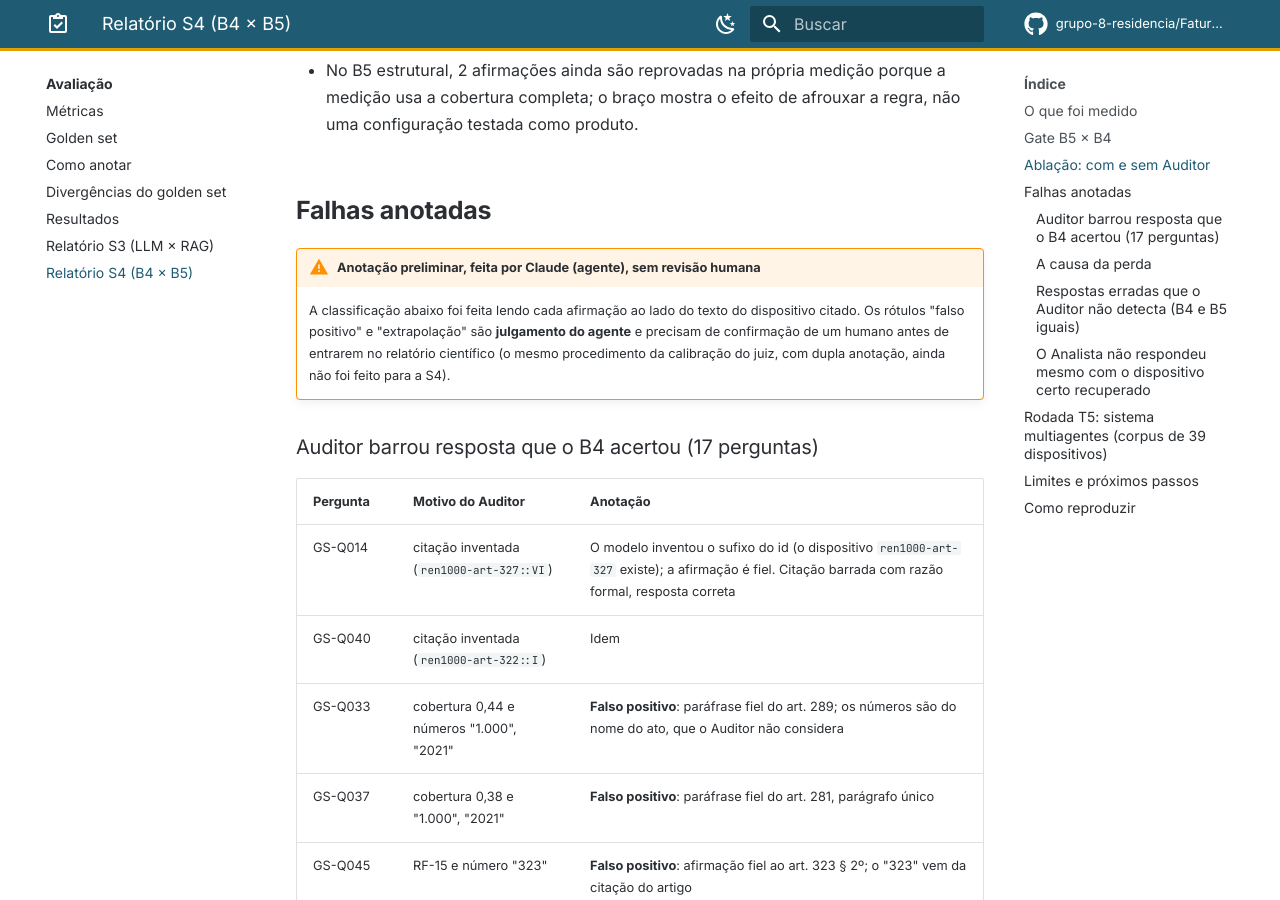
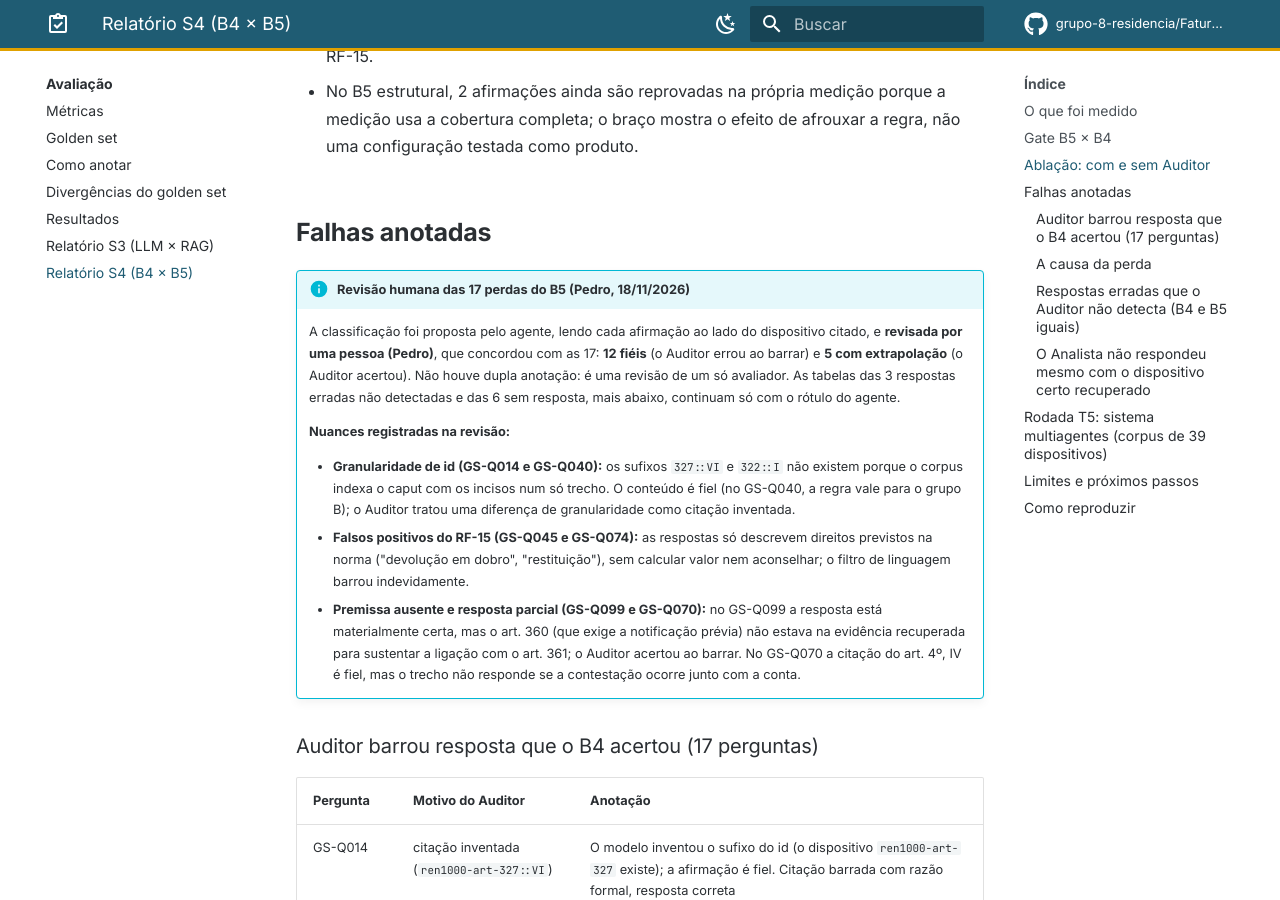
Before and after one commit to grupo-8-residencia/Fatura-Aberta, an MkDocs documentation site: the page built from docs/avaliacao/relatorio-s4.md, in a window 1280 px wide and 900 px high, scrolled down 3972 px. Built offline with MkDocs 1.6.1 and Material for MkDocs 9.7.7, drawn with Linux system fonts in a browser that asks for light colours; plug-ins that fetch from the network failed and are left out; comment, search, counter and statistics services are not loaded; some of the changed text lies outside the part shown.

Commit message:
docs(avaliacao): revisão humana das 17 perdas do B5 e decisão de adotar o T5 (#37)
O Pedro revisou as 17 classificações do agente e concordou com todas (12 fiéis barradas pelo
Auditor, 5 com extrapolação real), com as nuances registradas: granularidade de id do corpus,
falsos positivos do RF-15 em termos da norma e premissa ausente na evidência (GS-Q099).
Decisão de 18/11/2026: o produto adota o T5. Sem dupla anotação; as outras tabelas seguem com
rótulo do agente.

Co-Authored-By: Claude Opus 5.5 <noreply@anthropic.com>

```diff
--- a/docs/avaliacao/relatorio-s4.md
+++ b/docs/avaliacao/relatorio-s4.md
@@ -3,10 +3,10 @@
 !!! warning "Resultado negativo para o B5 como foi construído"
     O Auditor da #36 elimina as afirmações sem suporte (15,0% das respostas do B4 → 0%), mas ao custo de
     **14,2 pontos de acerto** (91,7% → 77,5%; McNemar exato p = 1,5×10⁻⁵, 17 perguntas perdidas e nenhuma
-    ganha). Pelo gate da S4 (`index.md`: reduzir sem perda de correção), **o B5 não passa e o B4 vira o
-    produto**. A anotação das falhas sugere que a maior parte da perda vem de falsos positivos de uma regra
-    do Auditor, e não de erros do modelo (veja [A causa da perda](#a-causa-da-perda)); isso é hipótese
-    para a próxima rodada, não resultado.
+    ganha). Pelo gate da S4 (`index.md`: reduzir sem perda de correção), **o B5 não passa**. A revisão
+    humana das 17 perdas (18/11) confirmou que 12 eram respostas fiéis barradas por regras do Auditor e 5
+    tinham extrapolação real (veja [Falhas anotadas](#falhas-anotadas)). **Decisão de 18/11/2026: o produto
+    adota o T5** (4 agentes; seção T5), que mantém o Auditor sem o custo de acerto.
 
 !!! success "Rodada T5 (18/11/2026): o sistema multiagentes resolve a perda do B5"
     Com os 4 agentes (política T5: o rascunho barrado pelo Auditor cai na resposta extrativa do
@@ -103,11 +103,25 @@ gate da S4 no protocolo exige redução **sem perda de correção**, e a perda
 
 ## Falhas anotadas
 
-!!! warning "Anotação preliminar, feita por Claude (agente), sem revisão humana"
-    A classificação abaixo foi feita lendo cada afirmação ao lado do texto do dispositivo citado. Os rótulos
-    "falso positivo" e "extrapolação" são **julgamento do agente** e precisam de confirmação de um humano
-    antes de entrarem no relatório científico (o mesmo procedimento da calibração do juiz, com dupla
-    anotação, ainda não foi feito para a S4).
+!!! info "Revisão humana das 17 perdas do B5 (Pedro, 18/11/2026)"
+    A classificação foi proposta pelo agente, lendo cada afirmação ao lado do dispositivo citado, e
+    **revisada por uma pessoa (Pedro)**, que concordou com as 17: **12 fiéis** (o Auditor errou ao barrar) e
+    **5 com extrapolação** (o Auditor acertou). Não houve dupla anotação: é uma revisão de um só
+    avaliador. As tabelas das 3 respostas erradas não detectadas e das 6 sem resposta, mais abaixo,
+    continuam só com o rótulo do agente.
+
+    **Nuances registradas na revisão:**
+
+    - **Granularidade de id (GS-Q014 e GS-Q040):** os sufixos `327::VI` e `322::I` não existem porque o
+      corpus indexa o caput com os incisos num só trecho. O conteúdo é fiel (no GS-Q040, a regra vale para
+      o grupo B); o Auditor tratou uma diferença de granularidade como citação inventada.
+    - **Falsos positivos do RF-15 (GS-Q045 e GS-Q074):** as respostas só descrevem direitos previstos na
+      norma ("devolução em dobro", "restituição"), sem calcular valor nem aconselhar; o filtro de linguagem
+      barrou indevidamente.
+    - **Premissa ausente e resposta parcial (GS-Q099 e GS-Q070):** no GS-Q099 a resposta está
+      materialmente certa, mas o art. 360 (que exige a notificação prévia) não estava na evidência
+      recuperada para sustentar a ligação com o art. 361; o Auditor acertou ao barrar. No GS-Q070 a citação
+      do art. 4º, IV é fiel, mas o trecho não responde se a contestação ocorre junto com a conta.
 
 ### Auditor barrou resposta que o B4 acertou (17 perguntas)
 
@@ -240,7 +254,8 @@ Comunicador. Latência média de 15,7 s por fatura com chamada ao LLM.
 
 ## Limites e próximos passos
 
-1. **Rótulos de falha são do agente**, não de humanos. Falta a dupla anotação das 17 + 3 + 6 perguntas acima.
+1. **Revisão das falhas por um só avaliador.** As 17 perdas do B5 foram revisadas por uma pessoa (18/11);
+   as 3 + 6 das outras tabelas seguem só com o rótulo do agente. Falta a dupla anotação.
 2. **A taxa do B5 é zero por construção.** Sem juiz calibrado ou anotação completa, "afirmação sem suporte"
    mede só o que as regras determinísticas veem.
 3. **Uma só rodada, temperatura 0, semente 42:** não há variância entre execuções; o IC do bootstrap cobre
```
